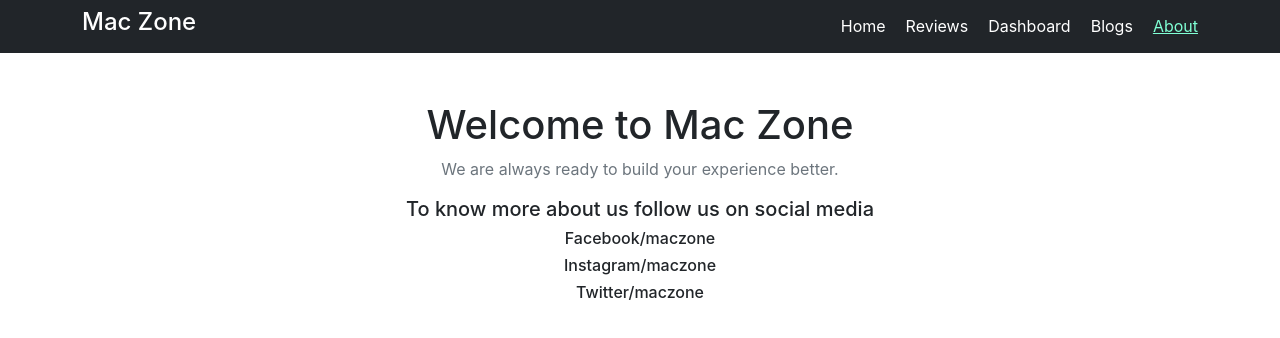
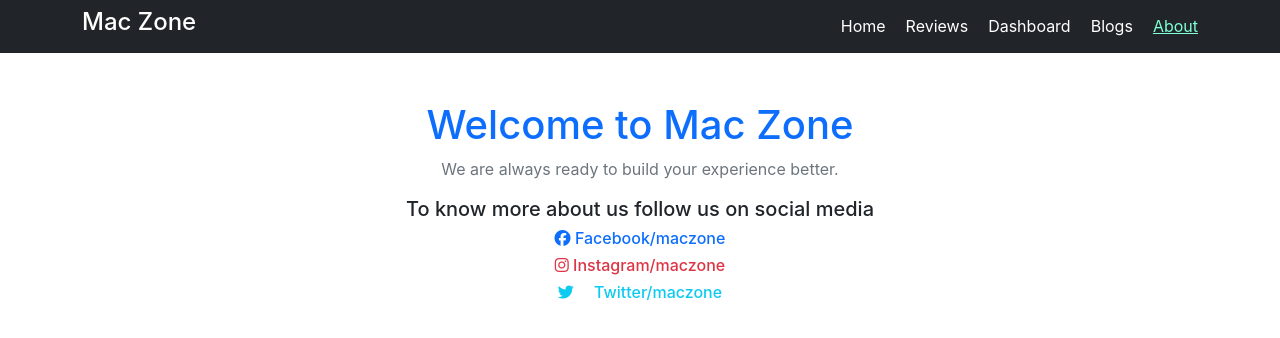
Before and after one commit to abujakariacse/mac-zone, a React (Create React App) app: page /about in a window 1280 px wide. Shown: the top 338 px of the page. Built offline with nearby package versions, Linux system fonts and the light colour scheme; the HTML template or start-up script is replaced by a standard one.

Commit message:
about section done

```diff
--- a/src/Components/About/About.js
+++ b/src/Components/About/About.js
@@ -3,12 +3,12 @@ import React from 'react';
 const About = () => {
     return (
         <div>
-            <h1 className='text-center mt-5'>Welcome to Mac Zone</h1>
+            <h1 className='text-center mt-5 text-primary'>Welcome to Mac Zone</h1>
             <p className='text-center text-secondary'>We are always ready to build your experience better.</p>
             <h5 className='text-center'>To know more about us follow us on social media</h5>
-            <h6 className='text-center'>Facebook/maczone</h6>
-            <h6 className='text-center'>Instagram/maczone</h6>
-            <h6 className='text-center'>Twitter/maczone</h6>
+            <h6 className='text-center text-primary'><i class="fa-brands fa-facebook"></i> Facebook/maczone</h6>
+            <h6 className='text-center text-danger'><i class="fa-brands fa-instagram"></i> Instagram/maczone</h6>
+            <h6 className='text-center text-info'><i class="fa-brands fa-twitter me-3"></i> Twitter/maczone</h6>
         </div>
     );
 };
```
